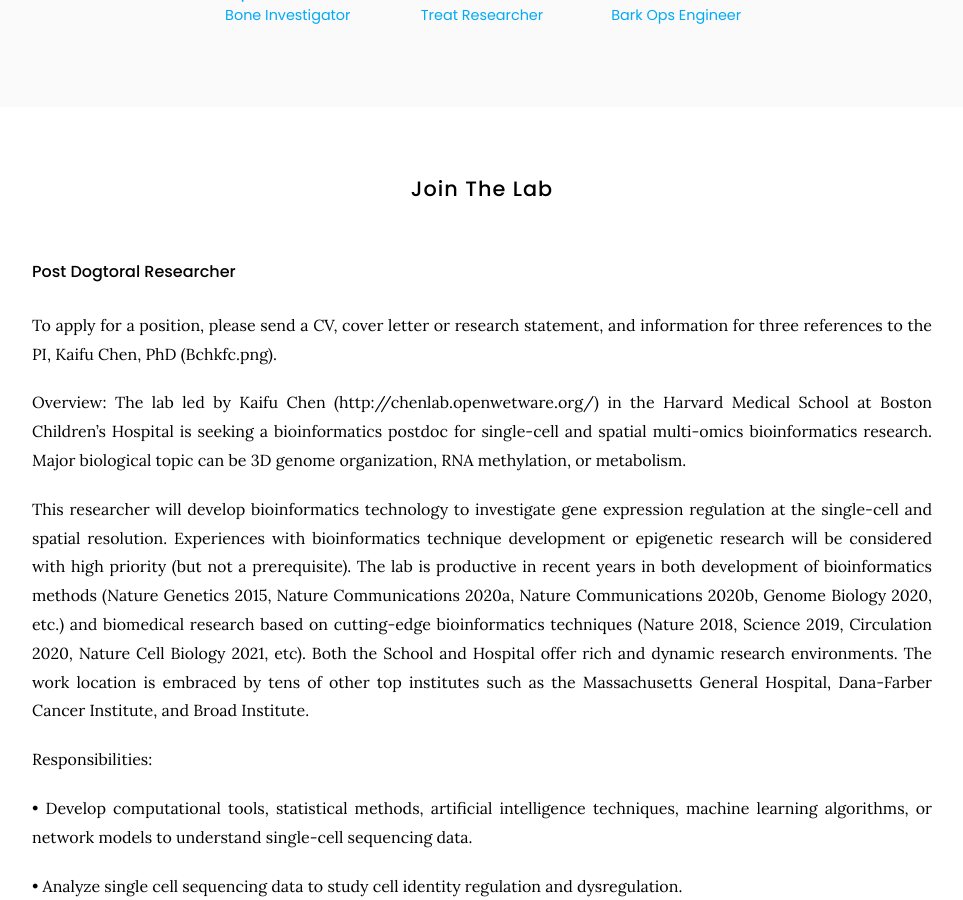
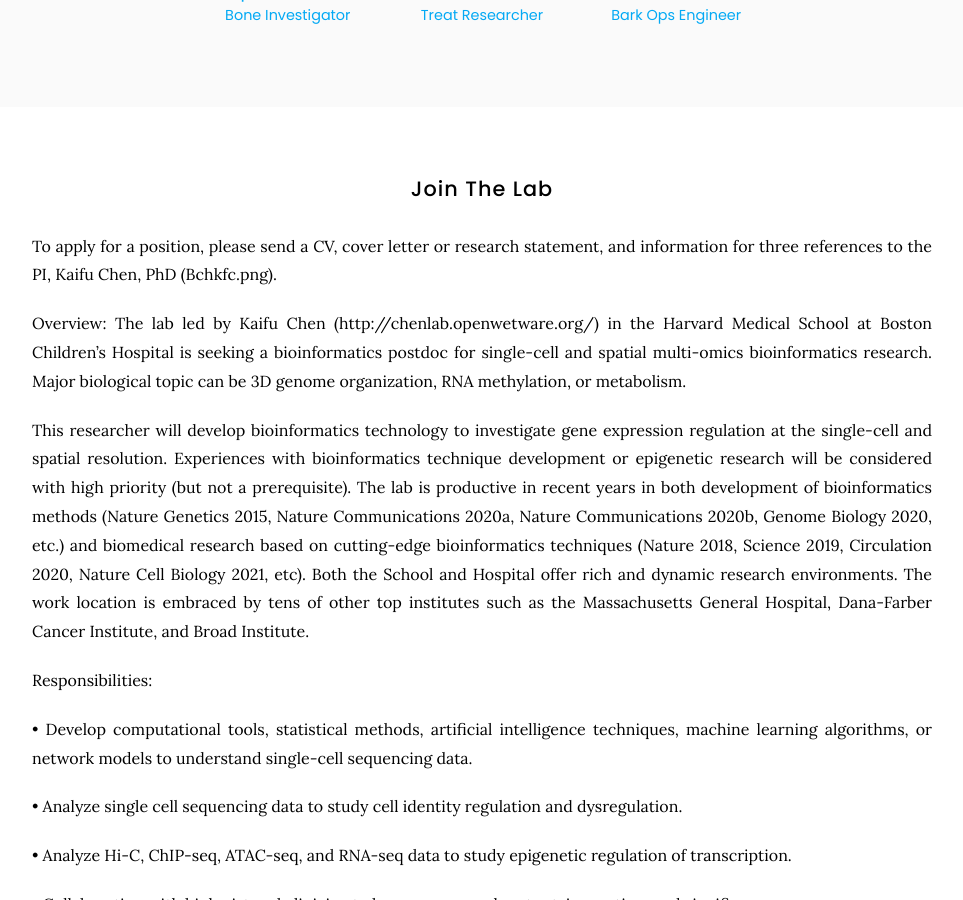
Before and after one commit to kaifuchenlab/kaifuchenlab.github.io, a Jekyll site: the page built from team/index.md, in a window 1280 px wide and 900 px high, scrolled down 1309 px. Shown: the whole window, without its empty margins (158-1121 px from the left). Built offline with Jekyll 4.4.1, drawn with Linux system fonts in a browser that asks for light colours.

Commit message:
Update index.md

```diff
--- a/team/index.md
+++ b/team/index.md
@@ -54,8 +54,6 @@ nav:
 
 ## Join The Lab
 
-#### Post Dogtoral Researcher
-
 To apply for a position, please send a CV, cover letter or research statement, and information for three references to the PI, Kaifu Chen, PhD (Bchkfc.png).
 
 
```
